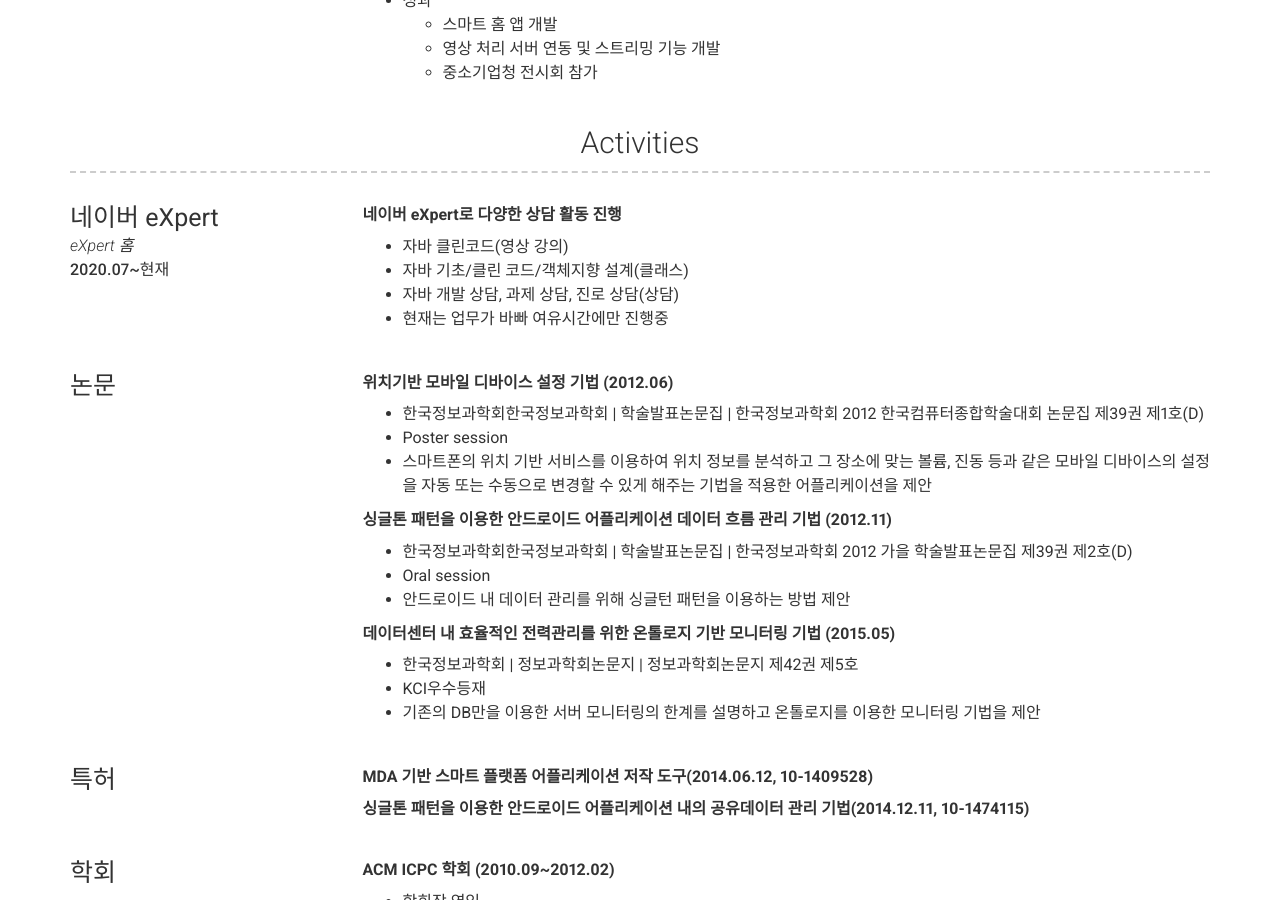
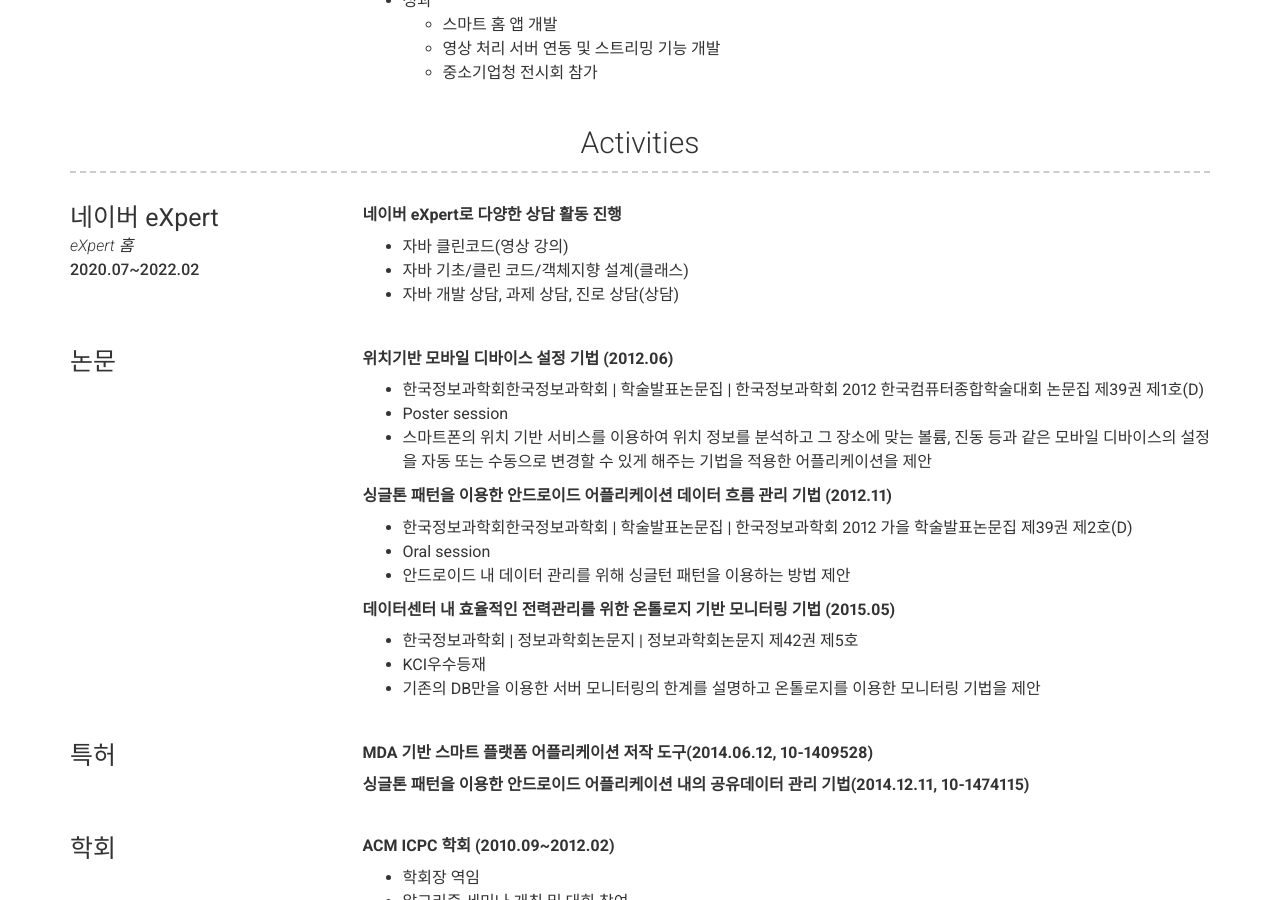
Before and after one commit to lcalmsky/resume, a Jekyll site: the page built from index.md, in a window 1280 px wide and 900 px high, scrolled down 6034 px. Built offline with Jekyll 4.4.1, drawn with Linux system fonts in a browser that asks for light colours; nearby versions of some CDN libraries.

Commit message:
Update _config.yml

```diff
--- a/_config.yml
+++ b/_config.yml
@@ -315,14 +315,13 @@ content:
     content:
       - layout: left
         title: 네이버 eXpert
-        sub_title: <a href="https://m.expert.naver.com/expert/profile/home?storeId=100004974">eXpert 홈</a><br>2020.07~현재
+        sub_title: <a href="https://m.expert.naver.com/expert/profile/home?storeId=100004974">eXpert 홈</a><br>2020.07~2022.02
         description: |
 
           <strong>네이버 eXpert로 다양한 상담 활동 진행</strong>
           * 자바 클린코드(영상 강의)
           * 자바 기초/클린 코드/객체지향 설계(클래스)
           * 자바 개발 상담, 과제 상담, 진로 상담(상담)
-          * 현재는 업무가 바빠 여유시간에만 진행중
 
       - layout: left
         title: 논문
```
